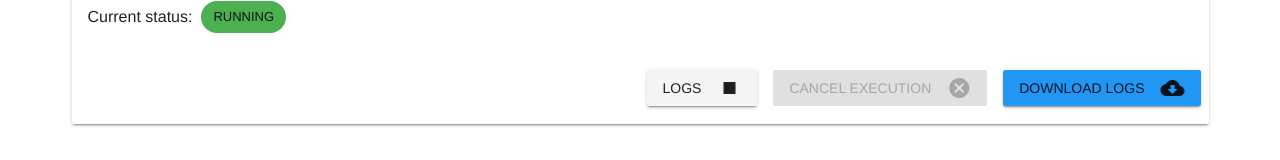
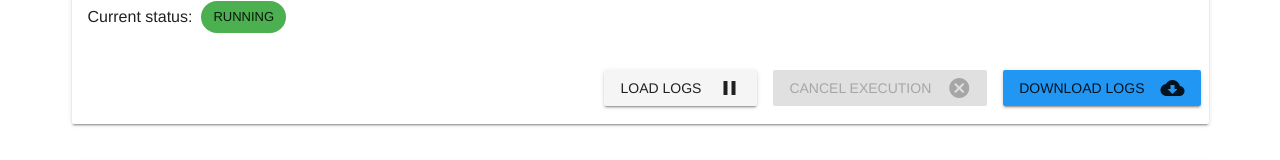
Before and after one commit to cormensratio/hafenkran-client, a Vue app: page /execution/1 in a window 1280 px wide. Shown: the part 323-483 px from the top of the page. Built offline with nearby package versions, Linux system fonts and the light colour scheme; no server answers.

Commit message:
EPDS02-126 more user friendly now

```diff
--- a/src/components/views/ExecutionDetailsPage.vue
+++ b/src/components/views/ExecutionDetailsPage.vue
@@ -19,9 +19,9 @@
             </div>
           </v-card-text>
           <div class="buttons">
-            <v-btn class="logs" @click="showingLogs=!showingLogs">Logs
-              <v-icon v-if="showingLogs" right dark>stop</v-icon>
-              <v-icon v-else right dark>play</v-icon>
+            <v-btn class="logs" @click="showingLogs=!showingLogs">Load Logs
+              <v-icon v-if="showingLogs" right dark>pause</v-icon>
+              <v-icon v-else right dark>play_arrow</v-icon>
             </v-btn>
             <v-btn class="red" :disabled="cancelButtonDisabled"
                    @click="terminateExecution(execution.id)">
--- a/src/components/views/ExecutionsListPage.vue
+++ b/src/components/views/ExecutionsListPage.vue
@@ -32,7 +32,7 @@
               <td class="text-xs-left">
                 <v-btn @click="navigateToDetails(props.item.id)">Details</v-btn>
                 <v-btn :disabled="cancelButtonDisabled(props.item.status)"
-                       @click="terminateExecution(props.item.id)">Terminate</v-btn>
+                       @click="terminateExecution(props.item.id)">Cancel</v-btn>
               </td>
             </template>
           </v-data-table>
```
